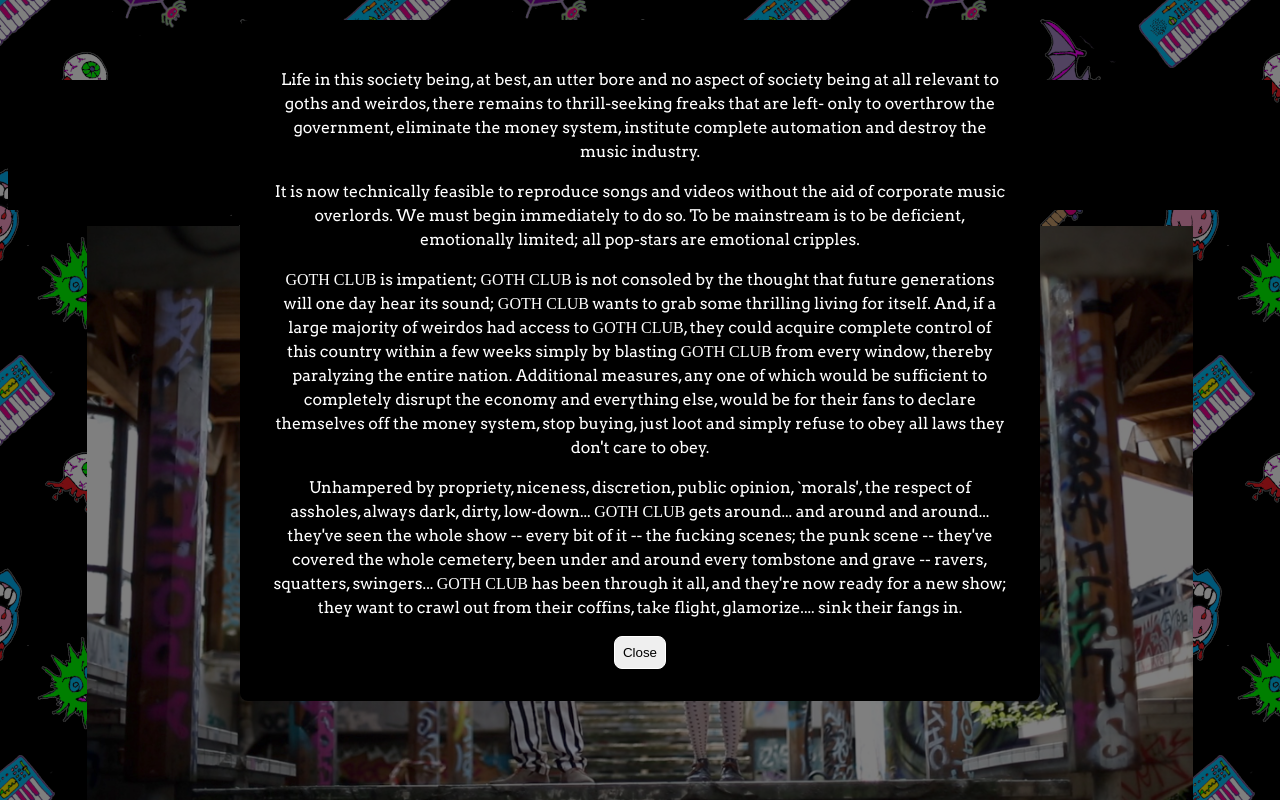
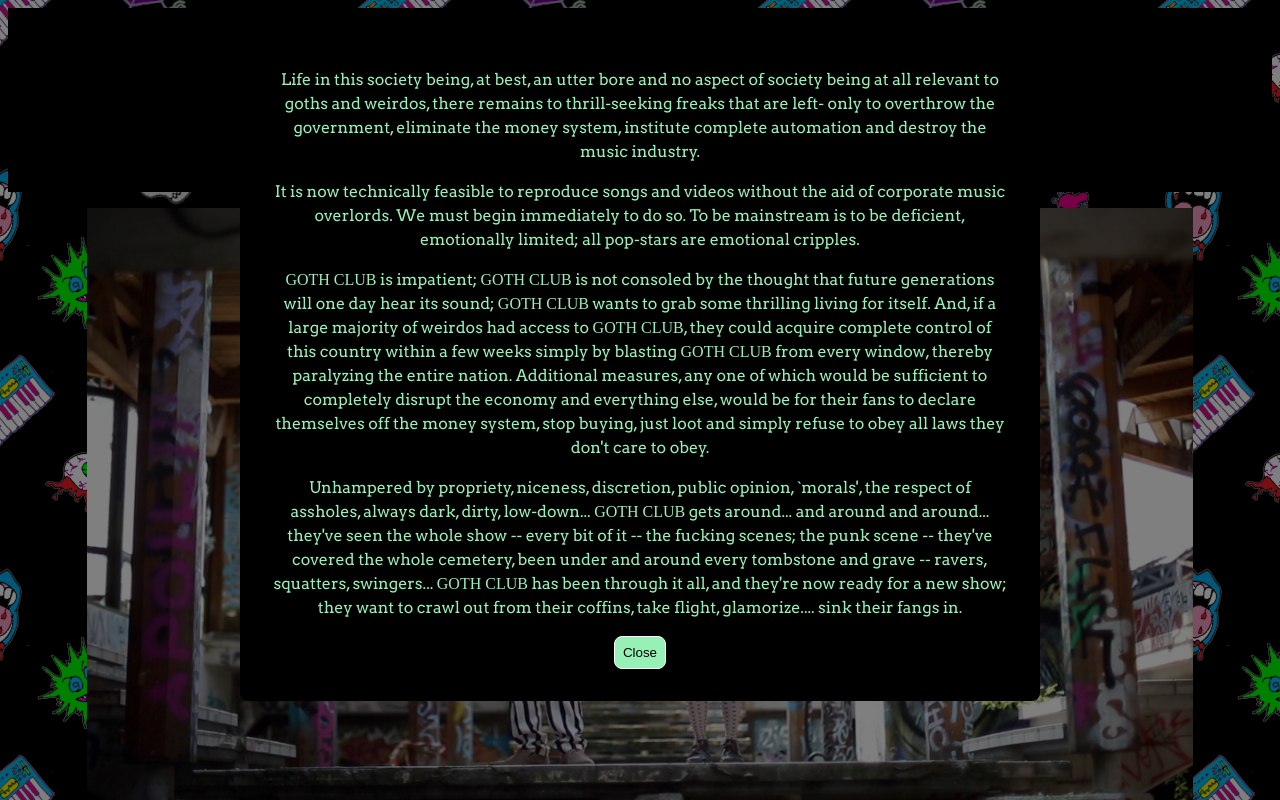
Before and after one commit to farmeroy/goth-glub, a plain HTML site: page index.html in a window 1280 px wide. Both pictures are taken after a click on the button "manifesto". Shown: the top 800 px of the page. Drawn offline with Linux system fonts and the light colour scheme; a web font is replaced by a local one.

Commit message:
green text, no h1 margin

```diff
--- a/styles.css
+++ b/styles.css
@@ -1,3 +1,7 @@
+:root {
+  --text-color: #97f1b7;
+}
+
 * {
   box-sizing: border-box;
 }
@@ -5,7 +9,7 @@
 body {
   text-align: center;
   background-color: black;
-  color: white;
+  color: var(--text-color);
   font-family: "Arvo";
   background-image: url("./public/tile.png");
   background-size: 400px;
@@ -21,8 +25,7 @@ header {
 h1 {
   font-family: "Eater";
   font-size: 3rem;
-  margin-top: 80px;
-  margin-bottom: 0;
+  margin-top: 0;
   letter-spacing: 1vw;
   color: white;
 }
@@ -46,6 +49,7 @@ iframe {
 }
 
 .close-model {
+  background-color: var(--text-color);
   border: 1px solid white;
   border-radius: 8px;
   padding: 0.5rem;
@@ -82,7 +86,7 @@ iframe {
 }
 
 .open-manifesto {
-  color: white;
+  color: var(--text-color);
   font-family: "Eater";
   font-size: 1rem;
   border: none;
```
